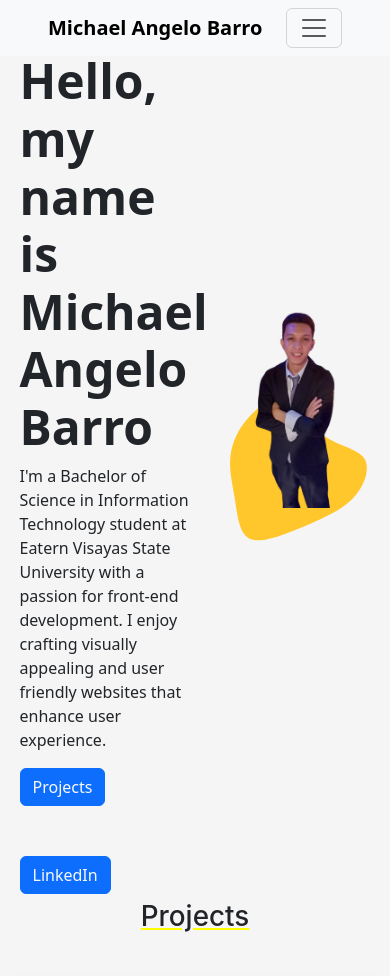
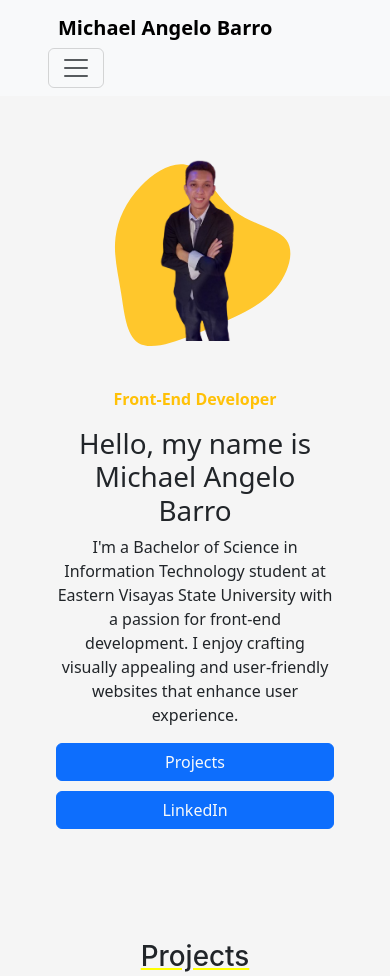
Before and after one commit to AngeloTechSolution/angelo-portfolio, a plain HTML site: page index.html in a window 390 px wide. Shown: the top 976 px of the page. Drawn offline with nearby package versions, Linux system fonts and the light colour scheme.

Commit message:
Improved responsiveness for small screens

```diff
--- a/index.html
+++ b/index.html
@@ -8,7 +8,7 @@
     <title>Angelo | Portfolio</title>
 </head>
 <body>
-    <nav class="navbar navbar-expand-lg navbar-light bg-light px-5 sticky-top">
+    <nav class="navbar navbar-expand-lg navbar-light bg-light px-5 sticky-top fixed-top">
         <a href="#" class="navbar-brand fw-bold">Michael Angelo Barro</a>
         <button class="navbar-toggler" type="button" data-bs-toggle="collapse" data-bs-target="#navbarNav">
             <span class="navbar-toggler-icon"></span>
@@ -23,23 +23,25 @@
         </div>
     </nav>
 
-    <section class="hero">
-        <div class="hero-content">
+    <section class="hero d-flex flex-column-reverse flex-md-row align-items-center justify-content-center text-center text-md-start">
+        <div class="hero-content p-3">
             <p class="text-warning fw-bold">Front-End Developer</p>
             <h1>Hello, my name is Michael Angelo Barro</h1>
-            <p style="max-width: 60vh;">I'm a Bachelor of Science in Information Technology student at Eatern Visayas State University with a passion for front-end development.
-                I enjoy crafting visually appealing and user friendly websites that enhance user experience.
+            <p class="hero-text">I'm a Bachelor of Science in Information Technology student at Eastern Visayas State University with a passion for front-end development.
+                I enjoy crafting visually appealing and user-friendly websites that enhance user experience.
             </p>
-            <div class="hero-buttons">
-                <button class="btn btn-primary text-light">Projects</button>
+            <div class="hero-buttons mt-3">
+                <button class="btn btn-primary text-light me-2">Projects</button>
                 <button class="btn btn-primary text-light">LinkedIn</button>
             </div>
         </div>
-        <div class="hero-image">
-            <svg viewBox="0 0 200 200" xmlns="http://www.w3.org/2000/svg">
-                <path fill="#FFC72C" d="M31.5,-44C45.8,-32.9,65.9,-30.4,73.1,-20.8C80.2,-11.2,74.5,5.6,65.2,17.2C55.9,28.8,43.1,35.3,31.7,40.7C20.2,46.2,10.1,50.6,-3.9,55.9C-17.8,61.3,-35.7,67.5,-45.4,61.5C-55.1,55.4,-56.6,37.2,-59.2,21.2C-61.7,5.1,-65.3,-8.6,-63.6,-22.8C-62,-37,-55.1,-51.7,-43.6,-63.7C-32.1,-75.8,-16.1,-85.2,-3.7,-80C8.6,-74.9,17.1,-55.1,31.5,-44Z" transform="translate(100 100)" />
-            </svg>
-            <img src="images/snapedit_1713263712281-removebg-preview.png" alt="profile">
+        <div class="hero-image position-relative">
+            <div class="blob">
+                <svg viewBox="0 0 200 200" xmlns="http://www.w3.org/2000/svg">
+                    <path fill="#FFC72C" d="M31.5,-44C45.8,-32.9,65.9,-30.4,73.1,-20.8C80.2,-11.2,74.5,5.6,65.2,17.2C55.9,28.8,43.1,35.3,31.7,40.7C20.2,46.2,10.1,50.6,-3.9,55.9C-17.8,61.3,-35.7,67.5,-45.4,61.5C-55.1,55.4,-56.6,37.2,-59.2,21.2C-61.7,5.1,-65.3,-8.6,-63.6,-22.8C-62,-37,-55.1,-51.7,-43.6,-63.7C-32.1,-75.8,-16.1,-85.2,-3.7,-80C8.6,-74.9,17.1,-55.1,31.5,-44Z" transform="translate(100 100)" />
+                </svg>
+                <img src="images/snapedit_1713263712281-removebg-preview.png" alt="profile" class="profile-img">
+            </div>
         </div>
     </section>
 
@@ -47,7 +49,7 @@
         <h1 style="text-align: center; font-family: inter; text-decoration: underline yellow;">Projects</h1>
         <div class="container my-5">
             <div class="row">
-                <div class="col-lg-4 project-card d-flex flex-column flex-lg-row">
+                <div class="col-lg-4 project-card d-flex flex-column-reverse flex-lg-row">
                     <div class="col-lg-6 project-text">
                         <h3 class="project-title">Hotel Management System</h3>
                         <p>A simple Python-based Hotel Management System with a user-friendly GUI built using Tkinter and SQLite. This system allows hotel staff to manage guest check-ins, checkouts, room availability, and reservations efficiently. It features a secure login system, a dynamic guest list, and a seamless CRUD (Create, Read, Update, Delete) functionality for managing hotel data.</p>
@@ -58,10 +60,10 @@
                     </div>
                 </div>
 
-                <div class="col-lg-4 project-card d-flex flex-column flex-lg-row">
+                <div class="col-lg-4 project-card d-flex flex-column-reverse flex-lg-row">
                     <div class="col-lg-6 project-text">
                         <h3 class="project-title">To-Do List</h3>
-                        <p>A interactive To-Do list web application built using HTML, CSS, JavaScript and Boostrap. It allows the users to add, edit and delete tasks while keeping track of completed ones.
+                        <p>An interactive To-Do list web application built using HTML, CSS, JavaScript and Bootstrap. It allows the users to add, edit and delete tasks while keeping track of completed ones.
                             This features responsive design, local storage support and a clean UI for better visual.
                         </p>
                         <a href="https://angelotechsolution.github.io/to-do-list/" class="btn btn-outline-primary">View Project</a>
@@ -71,7 +73,7 @@
                     </div>
                 </div>
 
-                <div class="col-lg-4 project-card d-flex flex-column flex-lg-row">
+                <div class="col-lg-4 project-card d-flex flex-column-reverse flex-lg-row">
                     <div class="col-lg-6 project-text">
                         <h3 class="project-title">Weather Forecast</h3>
                         <p>A web-based weather forecast application built using HTML, CSS, JavaScript, and Bootstrap. It fetches real-time weather data using an API and displays temperature, humidity, and weather conditions for any city.
@@ -79,11 +81,11 @@
                         <a href="https://my-api-projects.vercel.app/Weather%20API/weather_API.html" class="btn btn-outline-primary">View Project</a>
                     </div>
                     <div class="col-lg-6 project-img">
-                        <img src="project-images/weather-forecast-project.png" alt="To Do list project">
+                        <img src="project-images/weather-forecast-project.png" alt="Weather Forecast project">
                     </div>
                 </div>
 
-                <div class="col-lg-4 project-card d-flex flex-column flex-lg-row">
+                <div class="col-lg-4 project-card d-flex flex-column-reverse flex-lg-row">
                     <div class="col-lg-6 project-text">
                         <h3 class="project-title">Dog & Cat API Web Page</h3>
                         <p>A fun web application that fetches random dog and cat images using public APIs. Built with HTML, CSS, JavaScript, and Bootstrap,
@@ -91,30 +93,31 @@
                         <a href="https://my-api-projects.vercel.app/" class="btn btn-outline-primary">View Project</a>
                     </div>
                     <div class="col-lg-6 project-img">
-                        <img src="project-images/image.png" alt="To Do list project">
+                        <img src="project-images/image.png" alt="Dog & Cat API Web Page">
                     </div>
                 </div>
 
-                <div class="col-lg-4 project-card d-flex flex-column flex-lg-row">
+                <div class="col-lg-4 project-card d-flex flex-column-reverse flex-lg-row">
                     <div class="col-lg-6 project-text">
                         <h3 class="project-title">EVSU Parking Management System</h3>
-                        <p>An in-progress web-based Parking Management System for EVSU, designed to streamline parking reservations for students and faculty. The project currently features a responsive front-end, including a login page, account registration, forgot password functionality, and an interactive dashboard. Built using HTML, CSS, JavaScript and Boostrap with plans to integrate PHP and MySQL for backend functionality.
+                        <p>An in-progress web-based Parking Management System for EVSU, designed to streamline parking reservations for students and faculty. The project currently features a responsive front-end, including a login page, account registration, forgot password functionality, and an interactive dashboard. Built using HTML, CSS, JavaScript and Bootstrap with plans to integrate PHP and MySQL for backend functionality.
                             <br><br>
-                            Upcoming features includes:
+                            Upcoming features include:
                             <li>A database for managing users, parking data</li>
-                            <li>QR code based parking access for security</li>
+                            <li>QR code-based parking access for security</li>
                             <li>Admin panel for monitoring parking usage</li>
-                            </p>
+                        </p>
                         <a href="https://evsu-parking-management-system.vercel.app/" class="btn btn-outline-primary">View Project</a>
                     </div>
                     <div class="col-lg-6 project-img">
-                        <img src="project-images/parking-management-system-project.png" alt="To Do list project">
+                        <img src="project-images/parking-management-system-project.png" alt="EVSU Parking Management System">
                     </div>
                 </div>
             </div>
         </div>
     </section>
 
+
     <script src="https://cdn.jsdelivr.net/npm/bootstrap@5.3.3/dist/js/bootstrap.bundle.min.js" integrity="sha384-YvpcrYf0tY3lHB60NNkmXc5s9fDVZLESaAA55NDzOxhy9GkcIdslK1eN7N6jIeHz" crossorigin="anonymous"></script>
 
     <script src="script.js"></script>
--- a/style.css
+++ b/style.css
@@ -28,49 +28,78 @@ body{
     height: 2px;
     background-color: black;
 }
-.hero{
+.hero {
     display: flex;
-    align-items: center;
+    flex-wrap: wrap;
+    gap: 20px;
+    padding: 40px;
     height: 100vh;
-    position: relative;
-    overflow: hidden;
 }
-.hero-content{
-    max-width: 50%;
-    padding-left: 5%;
+.hero-content {
+    max-width: 600px;
 }
-.hero-content h1{
-    font-size: 3rem;
-    font-weight: bold;
+.hero-text {
+    max-width: 60vh;
 }
-.hero-buttons .btn{
-    margin-right: 10px;
-    font-size: 1rem;
-    margin-bottom: 50px;
-}
-.hero-image{
-    position: absolute;
-    right: 0;
-    width: 50%;
-    height: 100vh;
+.hero-image {
     display: flex;
     justify-content: center;
     align-items: center;
-    overflow: hidden;
+    flex-direction: column;
+    position: relative;
+    padding: 10px 20px;
 }
-.hero-image svg{
+.blob {
+    position: relative;
+    display: flex;
+    justify-content: center;
+    align-items: center;
+}
+.blob svg {
     position: absolute;
-    width: 100%;
-    height: 100%;
+    width: 480px;
     z-index: 1;
 }
-.hero-image img{
+.profile-img {
+    width: 340px;
     position: relative;
     z-index: 2;
-    max-width: 100%;
-    height: auto;
-    transform: translateY(-100px);
-    overflow: hidden;
+    margin-top: -90px;
+}
+
+@media (max-width: 768px) {
+    .hero {
+        flex-direction: column-reverse;
+    }
+    .hero-content {
+        max-width: 100%;
+        justify-content: start;
+    }
+    .hero-text {
+        max-width: 100%;
+    }
+    .hero-buttons button {
+        width: 100%;
+        margin-bottom: 10px;
+    }
+    .blob svg {
+        width: 250px;
+    }
+    .profile-img {
+        width: 180px;
+    }
+    .navbar-collapse {
+        position: absolute;
+        top: 100%; /* Places it right below the navbar */
+        left: 0;
+        width: 100%;
+        background: white; /* Adjust to match navbar color */
+        z-index: 1000; /* Ensures it appears above content */
+        box-shadow: 0px 4px 6px rgba(0, 0, 0, 0.1); /* Optional: Adds shadow for better visibility */
+    }
+    .navbar a{
+        padding-left: 10px;
+    }
 }
 /*Project section style*/
 .project-card {
```
